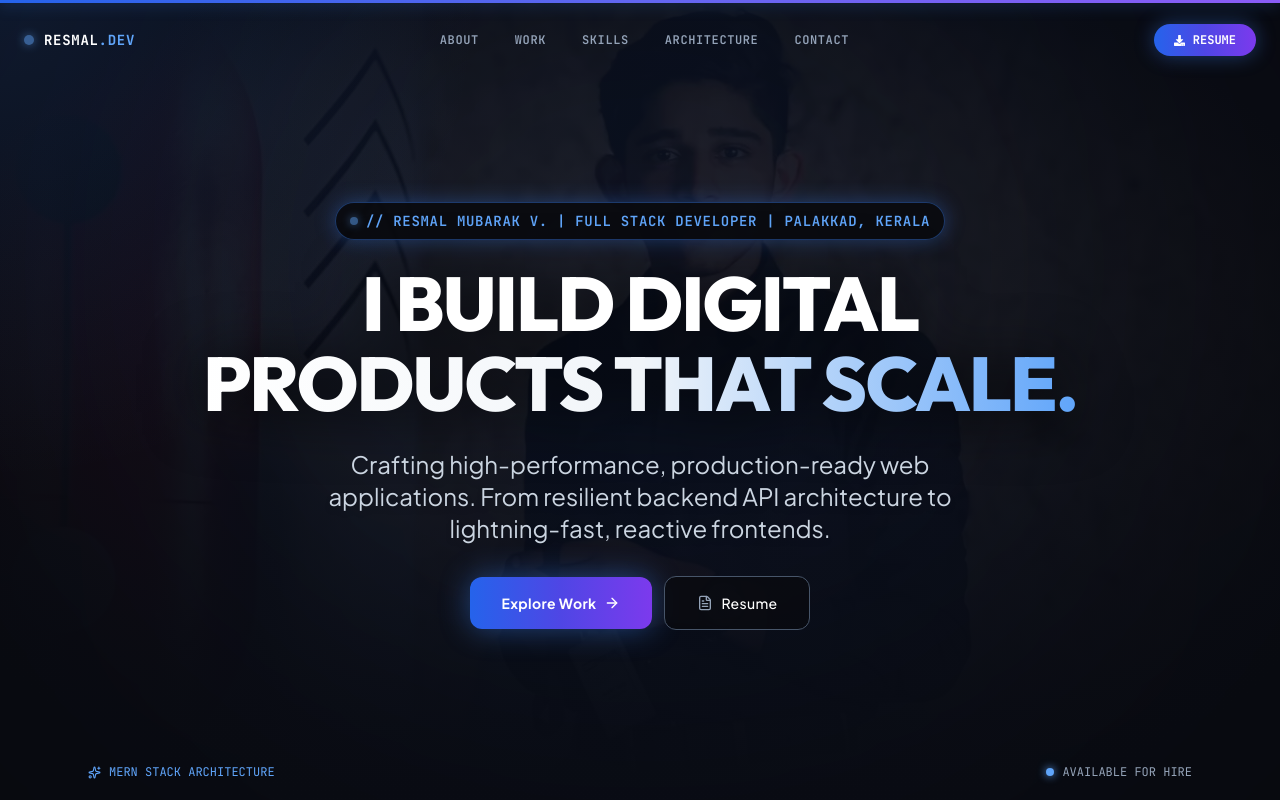
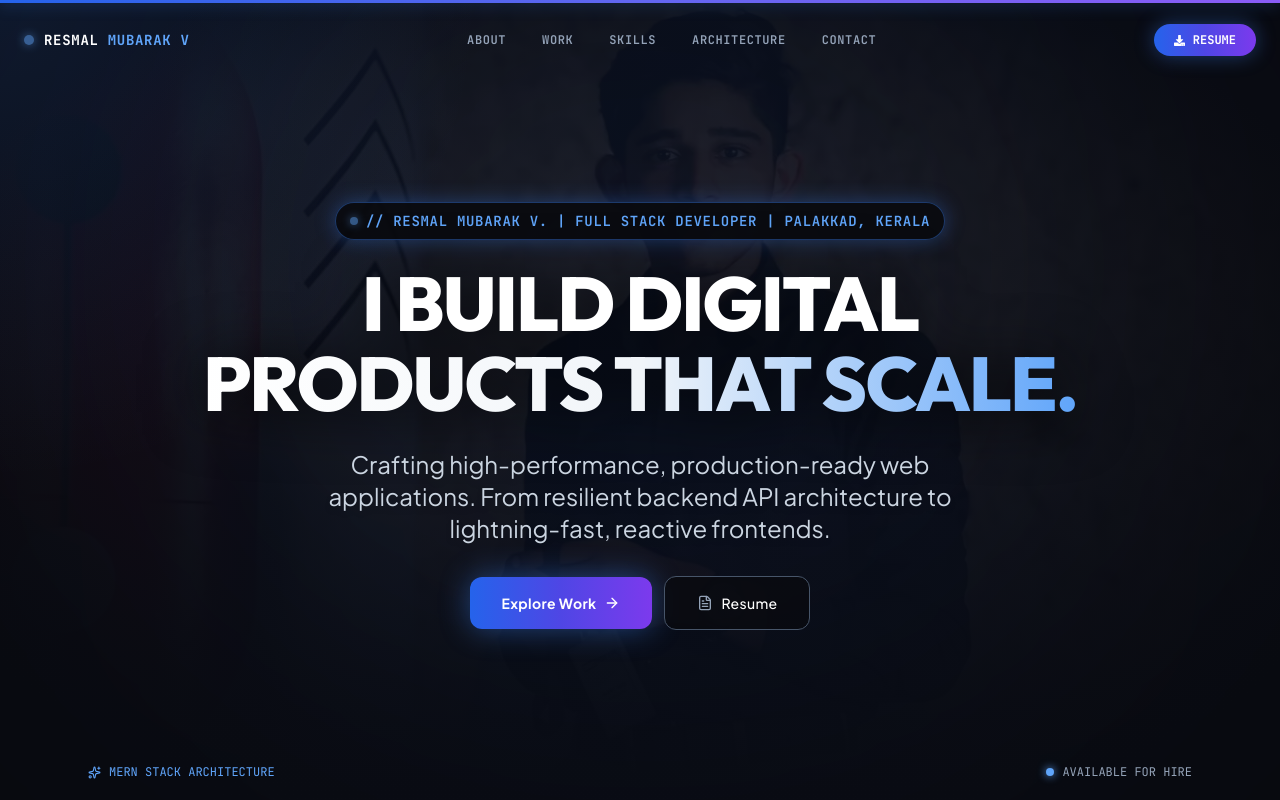
Before and after one commit to ResmalMubarakV/portfolio, a React (Vite) app: page / in a window 1280 px wide. Shown: the top 800 px of the page. Built offline with nearby package versions, Linux system fonts and the light colour scheme.

Commit message:
chore: rename brand from RESMAL.DEV to Resmal Mubarak V in navbar and footer

```diff
--- a/src/components/Footer.jsx
+++ b/src/components/Footer.jsx
@@ -14,7 +14,7 @@ const Footer = () => {
         {/* BRAND & LOCATION */}
         <div className="text-center md:text-left">
           <a href="#home" className="font-display font-black text-lg text-white tracking-tight">
-            RESMAL<span className="text-blue-400 font-bold">.DEV</span>
+            RESMAL <span className="text-blue-400 font-bold">MUBARAK V</span>
           </a>
           <p className="text-slate-400 mt-1">
             Palakkad, Kerala, India • Full Stack MERN Developer
--- a/src/components/Navbar.jsx
+++ b/src/components/Navbar.jsx
@@ -57,7 +57,7 @@ const Navbar = () => {
           className="flex items-center gap-2.5 font-mono text-sm font-bold text-white hover:text-blue-400 transition-colors"
         >
           <span className="w-2.5 h-2.5 rounded-full bg-blue-400 animate-pulse shadow-[0_0_10px_#60a5fa]" />
-          <span className="tracking-wider">RESMAL<span className="text-blue-400">.DEV</span></span>
+          <span className="tracking-wider">RESMAL <span className="text-blue-400">MUBARAK V</span></span>
         </a>
 
         {/* CENTER DESKTOP NAV LINKS */}
```
